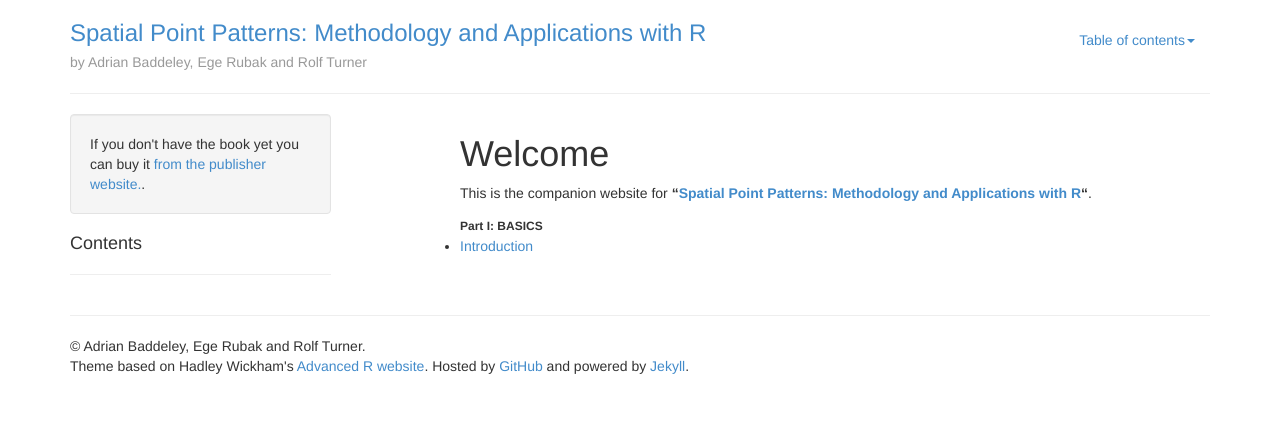
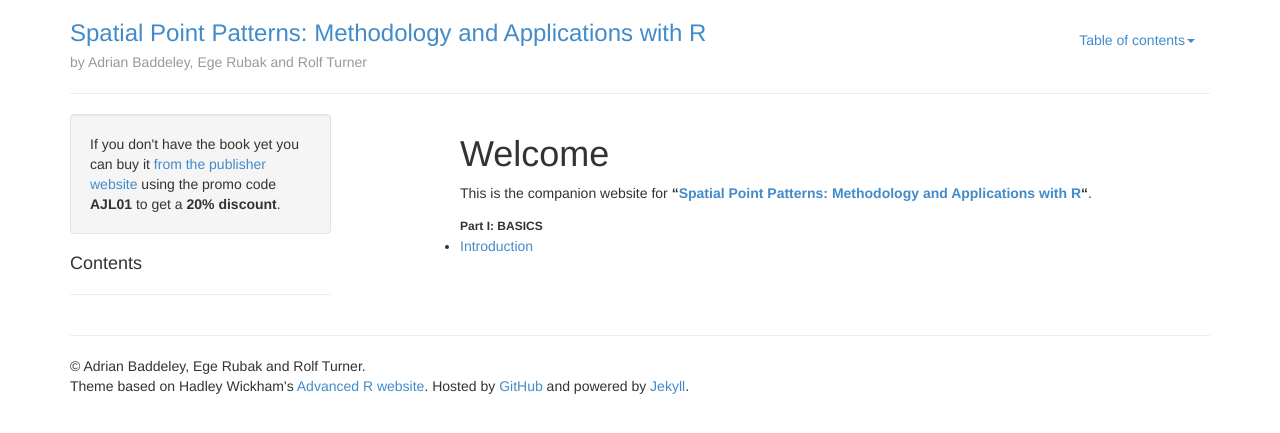
Before and after one commit to spatstat/book, a Jekyll site: the page built from index.md, in a window 1280 px wide. Shown: the top 433 px of the page. Built offline with Jekyll 4.4.1, drawn with Linux system fonts in a browser that asks for light colours; Markdown is read by kramdown in place of the engine named in the settings.

Commit message:
Added promo code to buy book.

```diff
--- a/_layouts/default.html
+++ b/_layouts/default.html
@@ -35,7 +35,7 @@
       <div class="row">
         <div class="col-xs-12 col-sm-3" id="nav">
         <div class="well">
-          If you don't have the book yet you can buy it <a href="https://www.crcpress.com/Spatial-Point-Patterns-Methodology-and-Applications-with-R/Baddeley-Rubak-Turner/9781482210200">from the publisher website.</a>.
+            If you don't have the book yet you can buy it <a href="https://www.crcpress.com/Spatial-Point-Patterns-Methodology-and-Applications-with-R/Baddeley-Rubak-Turner/9781482210200">from the publisher website</a> using the promo code <strong>AJL01</strong> to get a <strong>20% discount</strong>.
         </div>
 
         <h4>Contents</h4>
```
